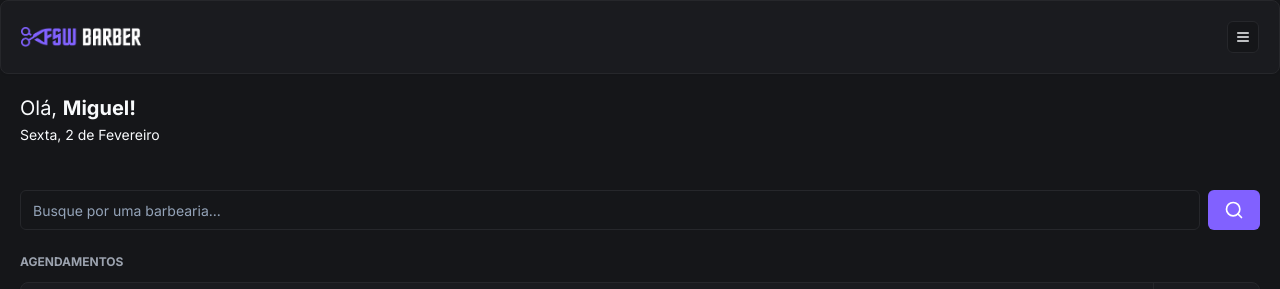
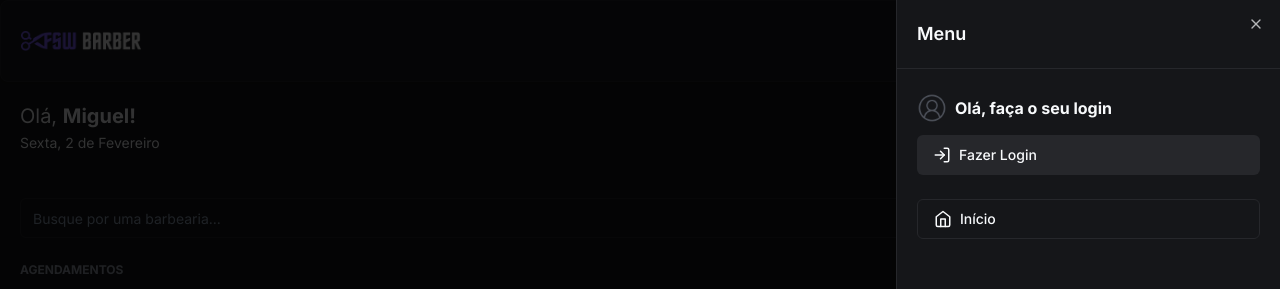
Before and after one commit to GustavoYM01/fullstackweek-barber, a Next.js app: page / in a window 1280 px wide. Both pictures are taken after a click on the button 1243 px from the left and 37 px from the top of the page. Shown: the top 289 px of the page. Built offline with nearby package versions, Linux system fonts and the light colour scheme; no server answers; the database is empty.

Commit message:
feat: add sign in and sign out

```diff
--- a/app/_components/header.tsx
+++ b/app/_components/header.tsx
@@ -1,16 +1,92 @@
+"use client";
 import Image from "next/image";
 import { Card, CardContent } from "./ui/card";
 import { Button } from "./ui/button";
-import { MenuIcon } from "lucide-react";
+import {
+  CalendarIcon,
+  HomeIcon,
+  LogInIcon,
+  LogOutIcon,
+  MenuIcon,
+  UserIcon,
+} from "lucide-react";
+import {
+  Sheet,
+  SheetContent,
+  SheetHeader,
+  SheetTitle,
+  SheetTrigger,
+} from "./ui/sheet";
+import { signIn, signOut, useSession } from "next-auth/react";
+import { Avatar, AvatarImage } from "./ui/avatar";
+import Link from "next/link";
 
 const Header = () => {
+  const { data, status } = useSession();
+
   return (
     <Card>
       <CardContent className="p-5 flex justify-between items-center">
         <Image src="/Logo.png" alt="FSW Barber" height={22} width={120} />
-        <Button variant={"outline"} size={"icon"} className="h-8 w-8">
-          <MenuIcon size={16} />
-        </Button>
+        <Sheet>
+          <SheetTrigger asChild>
+            <Button variant={"outline"} size={"icon"}>
+              <MenuIcon size={16} />
+            </Button>
+          </SheetTrigger>
+          <SheetContent className="p-0">
+            <SheetHeader className="text-left border-b border-solid border-secondary p-5">
+              <SheetTitle>Menu</SheetTitle>
+            </SheetHeader>
+            {data?.user ? (
+              <div className="flex justify-between px-5 py-6 items-center">
+                <div className="flex items-center gap-3">
+                  <Avatar>
+                    <AvatarImage src={data.user.image ?? ""} />
+                  </Avatar>
+                  <h2 className="font-bold">{data.user.name}</h2>
+                </div>
+                <Button variant="secondary" size="icon">
+                  <LogOutIcon onClick={() => signOut()} />
+                </Button>
+              </div>
+            ) : (
+              <div className="flex flex-col gap-3 px-5 py-6">
+                <div className="flex items-center gap-2">
+                  <Image
+                    src={"/circle-user-round.png"}
+                    alt=""
+                    width={30}
+                    height={30}
+                  />
+                  <h2 className="font-bold">Olá, faça o seu login</h2>
+                </div>
+                <Button
+                  variant={"secondary"}
+                  className="w-full justify-start"
+                  onClick={() => signIn("google")}
+                >
+                  <LogInIcon className="mr-2" size={18} />
+                  Fazer Login
+                </Button>
+              </div>
+            )}
+            <div className="flex flex-col gap-3 px-5">
+              <Button variant={"outline"} className="justify-start" asChild>
+                <Link href={"/"}>
+                  <HomeIcon size={18} className="mr-2" />
+                  Início
+                </Link>
+              </Button>
+              {data?.user && (
+                <Button variant={"outline"} className="justify-start">
+                  <CalendarIcon size={18} className="mr-2" />
+                  <Link href={"/bookings"}>Agendamentos</Link>
+                </Button>
+              )}
+            </div>
+          </SheetContent>
+        </Sheet>
       </CardContent>
     </Card>
   );
--- /dev/null
+++ b/app/_components/ui/sheet.tsx
@@ -0,0 +1,140 @@
+"use client"
+
+import * as React from "react"
+import * as SheetPrimitive from "@radix-ui/react-dialog"
+import { cva, type VariantProps } from "class-variance-authority"
+import { X } from "lucide-react"
+
+import { cn } from "@/app/_lib/utils"
+
+const Sheet = SheetPrimitive.Root
+
+const SheetTrigger = SheetPrimitive.Trigger
+
+const SheetClose = SheetPrimitive.Close
+
+const SheetPortal = SheetPrimitive.Portal
+
+const SheetOverlay = React.forwardRef<
+  React.ElementRef<typeof SheetPrimitive.Overlay>,
+  React.ComponentPropsWithoutRef<typeof SheetPrimitive.Overlay>
+>(({ className, ...props }, ref) => (
+  <SheetPrimitive.Overlay
+    className={cn(
+      "fixed inset-0 z-50 bg-black/80  data-[state=open]:animate-in data-[state=closed]:animate-out data-[state=closed]:fade-out-0 data-[state=open]:fade-in-0",
+      className
+    )}
+    {...props}
+    ref={ref}
+  />
+))
+SheetOverlay.displayName = SheetPrimitive.Overlay.displayName
+
+const sheetVariants = cva(
+  "fixed z-50 gap-4 bg-background p-6 shadow-lg transition ease-in-out data-[state=open]:animate-in data-[state=closed]:animate-out data-[state=closed]:duration-300 data-[state=open]:duration-500",
+  {
+    variants: {
+      side: {
+        top: "inset-x-0 top-0 border-b data-[state=closed]:slide-out-to-top data-[state=open]:slide-in-from-top",
+        bottom:
+          "inset-x-0 bottom-0 border-t data-[state=closed]:slide-out-to-bottom data-[state=open]:slide-in-from-bottom",
+        left: "inset-y-0 left-0 h-full w-3/4 border-r data-[state=closed]:slide-out-to-left data-[state=open]:slide-in-from-left sm:max-w-sm",
+        right:
+          "inset-y-0 right-0 h-full w-3/4  border-l data-[state=closed]:slide-out-to-right data-[state=open]:slide-in-from-right sm:max-w-sm",
+      },
+    },
+    defaultVariants: {
+      side: "right",
+    },
+  }
+)
+
+interface SheetContentProps
+  extends React.ComponentPropsWithoutRef<typeof SheetPrimitive.Content>,
+    VariantProps<typeof sheetVariants> {}
+
+const SheetContent = React.forwardRef<
+  React.ElementRef<typeof SheetPrimitive.Content>,
+  SheetContentProps
+>(({ side = "right", className, children, ...props }, ref) => (
+  <SheetPortal>
+    <SheetOverlay />
+    <SheetPrimitive.Content
+      ref={ref}
+      className={cn(sheetVariants({ side }), className)}
+      {...props}
+    >
+      {children}
+      <SheetPrimitive.Close className="absolute right-4 top-4 rounded-sm opacity-70 ring-offset-background transition-opacity hover:opacity-100 focus:outline-none focus:ring-2 focus:ring-ring focus:ring-offset-2 disabled:pointer-events-none data-[state=open]:bg-secondary">
+        <X className="h-4 w-4" />
+        <span className="sr-only">Close</span>
+      </SheetPrimitive.Close>
+    </SheetPrimitive.Content>
+  </SheetPortal>
+))
+SheetContent.displayName = SheetPrimitive.Content.displayName
+
+const SheetHeader = ({
+  className,
+  ...props
+}: React.HTMLAttributes<HTMLDivElement>) => (
+  <div
+    className={cn(
+      "flex flex-col space-y-2 text-center sm:text-left",
+      className
+    )}
+    {...props}
+  />
+)
+SheetHeader.displayName = "SheetHeader"
+
+const SheetFooter = ({
+  className,
+  ...props
+}: React.HTMLAttributes<HTMLDivElement>) => (
+  <div
+    className={cn(
+      "flex flex-col-reverse sm:flex-row sm:justify-end sm:space-x-2",
+      className
+    )}
+    {...props}
+  />
+)
+SheetFooter.displayName = "SheetFooter"
+
+const SheetTitle = React.forwardRef<
+  React.ElementRef<typeof SheetPrimitive.Title>,
+  React.ComponentPropsWithoutRef<typeof SheetPrimitive.Title>
+>(({ className, ...props }, ref) => (
+  <SheetPrimitive.Title
+    ref={ref}
+    className={cn("text-lg font-semibold text-foreground", className)}
+    {...props}
+  />
+))
+SheetTitle.displayName = SheetPrimitive.Title.displayName
+
+const SheetDescription = React.forwardRef<
+  React.ElementRef<typeof SheetPrimitive.Description>,
+  React.ComponentPropsWithoutRef<typeof SheetPrimitive.Description>
+>(({ className, ...props }, ref) => (
+  <SheetPrimitive.Description
+    ref={ref}
+    className={cn("text-sm text-muted-foreground", className)}
+    {...props}
+  />
+))
+SheetDescription.displayName = SheetPrimitive.Description.displayName
+
+export {
+  Sheet,
+  SheetPortal,
+  SheetOverlay,
+  SheetTrigger,
+  SheetClose,
+  SheetContent,
+  SheetHeader,
+  SheetFooter,
+  SheetTitle,
+  SheetDescription,
+}
--- a/package.json
+++ b/package.json
@@ -16,6 +16,7 @@
     "@auth/prisma-adapter": "^1.2.1",
     "@prisma/client": "^5.9.0",
     "@radix-ui/react-avatar": "^1.0.4",
+    "@radix-ui/react-dialog": "^1.0.5",
     "@radix-ui/react-slot": "^1.0.2",
     "class-variance-authority": "^0.7.0",
     "clsx": "^2.1.0",
```
Also changed, not shown: public/circle-user-round.png (added), 1 other file (tests, documents, lock files or other folders).
